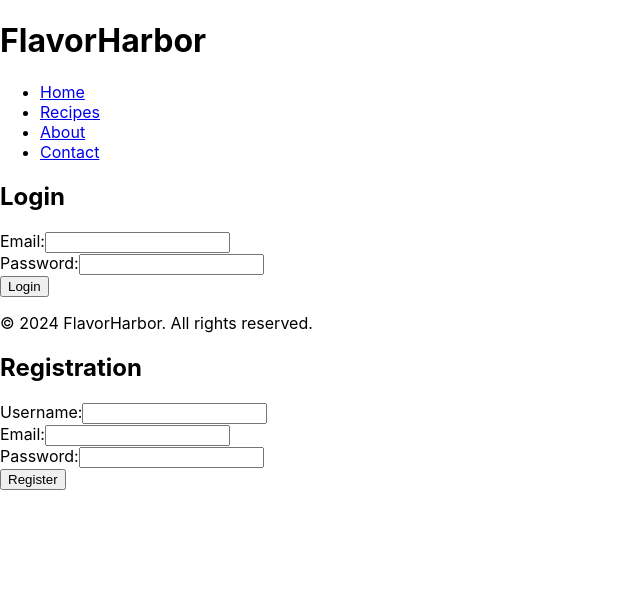
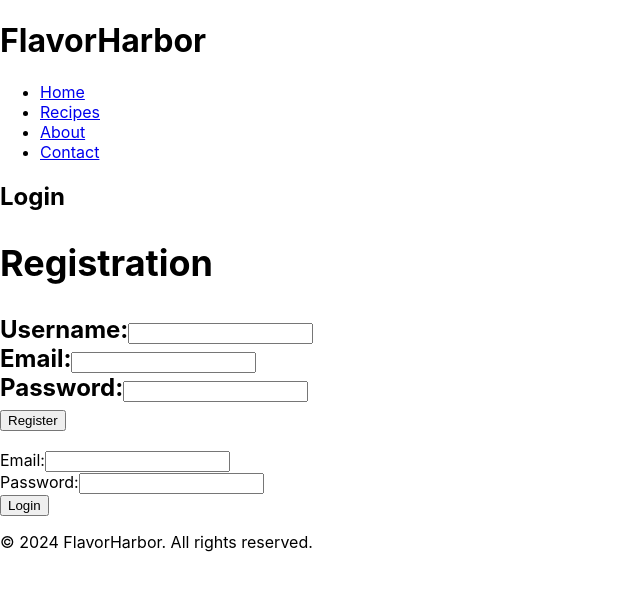
Before and after one commit to jasleen-github/INFO-5139-ProductBacklog, a React (Create React App) app in the folder flavor-harbor/: page / in a window 1280 px wide. Shown: the top 590 px of the page, without its empty margins (0-640 px from the left). Built offline with nearby package versions, Linux system fonts and the light colour scheme.

Commit message:
new changes

```diff
--- a/flavor-harbor/src/App.js
+++ b/flavor-harbor/src/App.js
@@ -2,15 +2,14 @@ import React from "react";
 import Login from "./Components/Pages/LoginPage";
 import Header from "./Components/Pages/Header";
 import Footer from "./Components/Pages/Footer";
-import Registration from "./Components/Pages/registration";
 
 const App = () => {
   return (
     <div className="app-container">
       <Header />
       <Login />
+
       <Footer />
-      <Registration />
     </div>
   );
 };
--- a/flavor-harbor/src/Components/Pages/LoginPage.js
+++ b/flavor-harbor/src/Components/Pages/LoginPage.js
@@ -1,4 +1,5 @@
 import React, { useState } from "react";
+import Registration from "./registration";
 
 const LoginPage = () => {
   // State for input values
@@ -18,6 +19,9 @@ const LoginPage = () => {
   return (
     <div className="login-container">
       <h2>Login</h2>
+      <h2>
+        <Registration />
+      </h2>
       <form onSubmit={handleSubmit}>
         <div className="form-group">
           <label htmlFor="email">Email:</label>
```
